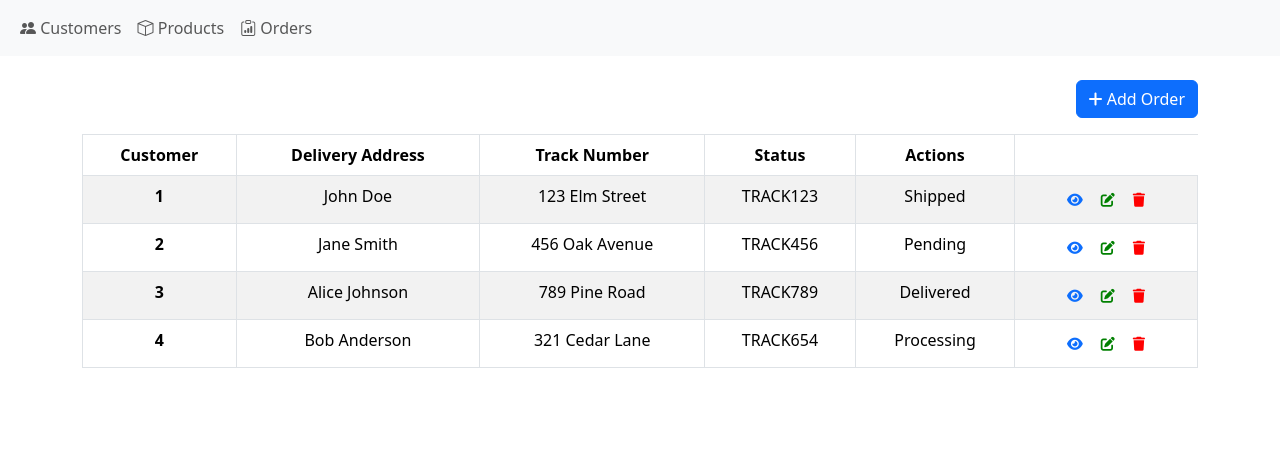
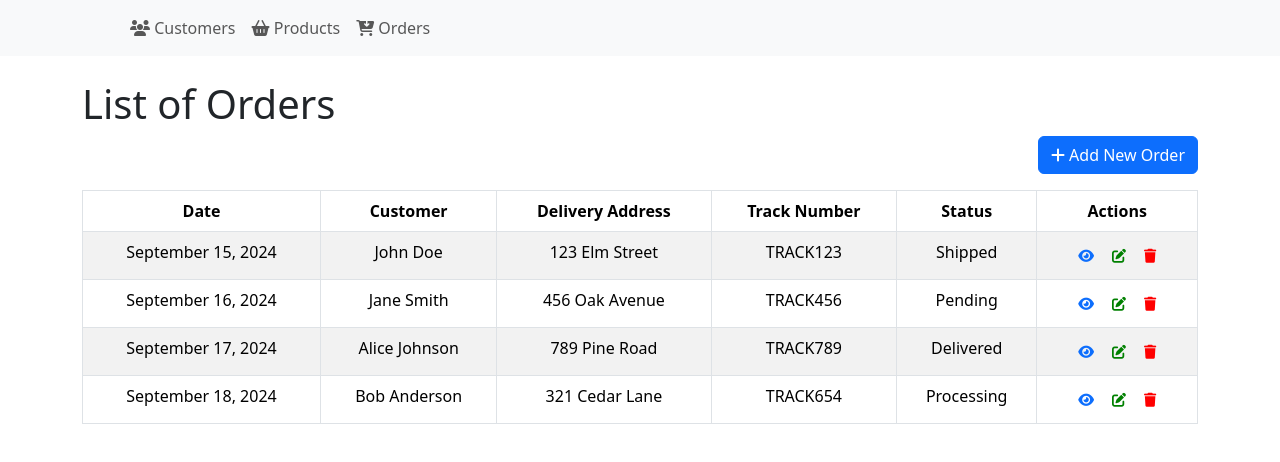
Before and after one commit to Mamoudou12/order_management_vuejs, a Vue app: page /orders in a window 1280 px wide. Shown: the top 462 px of the page. Built offline with nearby package versions, Linux system fonts and the light colour scheme.

Commit message:
Make the eye icon work to view details

```diff
--- a/src/App.vue
+++ b/src/App.vue
@@ -18,18 +18,18 @@
           <ul class="navbar-nav">
             <li class="nav-item">
               <router-link class="nav-link" to="/customers">
-                <i class="bi bi-people-fill"></i>
+                <i class="fa-solid fa-users"></i>
                 Customers
               </router-link>
             </li>
             <li class="nav-item">
               <router-link class="nav-link" to="/products">
-                <i class="bi bi-box"></i>
+                <i class="fa-solid fa-basket-shopping"></i>
                 Products
               </router-link>
             </li>
             <li class="nav-item">
-              <router-link class="nav-link" to="/orders"> <i class="bi bi-clipboard-data"></i> Orders </router-link>
+              <router-link class="nav-link" to="/orders"> <i class="fa-solid fa-cart-arrow-down"></i> Orders </router-link>
             </li>
           </ul>
         </div>
@@ -48,4 +48,8 @@
 .navbar {
   margin-bottom: 20px;
 }
+
+.navbar ul {
+  margin-left: 110px;
+}
 </style>
--- a/src/views/customers/CustomerList.vue
+++ b/src/views/customers/CustomerList.vue
@@ -9,7 +9,7 @@
       data-bs-target="#addCustomerModal"
       style="float: right"
     >
-      <i class="fas fa-plus"></i> Add Customer
+      <i class="fas fa-plus"></i> Add New Customer
     </button>
 
     <!-- Modal pour ajouter un client -->
@@ -34,12 +34,11 @@
       </thead>
       <tbody>
         <tr v-for="customer in customers" :key="customer.id">
-          <th scope="row">{{ customer.id }}</th>
           <td>{{ customer.name }}</td>
           <td>{{ customer.address }}</td>
           <td>{{ customer.email }}</td>
           <td>{{ customer.phone }}</td>
-          <td>
+          <td class="text-center">
             <!-- Bouton Voir -->
             <button
               class="btn btn-link btn-sm"
@@ -133,17 +132,45 @@ import CustomerModal from "./CustomerModal.vue";
 const customers = ref([
   {
     id: 1,
-    name: "John Doe",
-    address: "123 Elm St",
-    email: "john@example.com",
-    phone: "555-1234",
+    name: "Ousmane Ly",
+    address: "Riyad",
+    email: "ou@example.com",
+    phone: "48-65-98-32",
   },
   {
     id: 2,
-    name: "Jane Smith",
-    address: "456 Oak St",
-    email: "jane@example.com",
-    phone: "555-5678",
+    name: "Ag",
+    address: "ksar",
+    email: "ag@example.com",
+    phone: "42-59-76-32",
+  },
+  {
+    id:3,
+    name: "Fatimata",
+    address: "Sebkha",
+    email: "fa@example.com",
+    phone: "43-51-76-32",
+  },
+  {
+    id:4,
+    name: "Aichettou",
+    address: "toujinine",
+    email: "ac@example.com",
+    phone: "44-31-76-32",
+  },
+  {
+    id:5,
+    name: "Oumar",
+    address: "El mina",
+    email: "ou@example.com",
+    phone: "42-21-36-32",
+  },
+  {
+    id:6,
+    name: "Thimbo",
+    address: "Riyad",
+    email: "th@example.com",
+    phone: "46-11-86-52",
   },
 ]);
 
--- a/src/views/orders/AddOrder.vue
+++ b/src/views/orders/AddOrder.vue
@@ -1,7 +1,6 @@
 <!-- AddOrder.vue -->
 <template>
-    <div class="container mt-4">
-      <h2>Add New Order</h2>
+    <div class="container">
       <OrderForm @submitOrder="handleAddOrder" />
     </div>
   </template>
--- a/src/views/orders/EditOrder.vue
+++ b/src/views/orders/EditOrder.vue
@@ -1,6 +1,5 @@
 <template>
-    <div class="container mt-4">
-      <h2>{{ isEditMode ? 'Edit Order' : 'Add New Order' }}</h2>
+    <div class="container">
       <OrderForm :existingOrder="order" @submitOrder="handleSubmitOrder" />
     </div>
   </template>
--- a/src/views/orders/OrderForm.vue
+++ b/src/views/orders/OrderForm.vue
@@ -1,5 +1,11 @@
 <template>
   <form @submit.prevent="submitOrder">
+    <!-- Conteneur pour les boutons en haut à droite -->
+    <div class="form-buttons">
+      <button type="button" class="btn btn-secondary" @click="goHome">Return to Home</button>
+      <button type="submit" class="btn btn-primary">Submit</button>
+    </div>
+
     <!-- Conteneur pour l'alignement des informations de commande -->
     <div class="container">
       <!-- Section gauche (Date et Nom du client) -->
@@ -25,49 +31,57 @@
         </div>
         <div class="col-md-12 mb-3">
           <label for="status" class="form-label">Order Status</label>
-          <select class="form-control" name="status" id="status">
+          <select class="form-control" v-model="order.status" id="status">
             <option value="Processing">Processing</option>
-            <option value="Processing">Shipped</option>
-            <option value="Processing">Delivered</option>
+            <option value="Shipped">Shipped</option>
+            <option value="Delivered">Delivered</option>
           </select>
         </div>
       </div>
     </div>
 
-    <!-- Section des détails de la commande -->
+    <!-- Section des détails de la commande dans un tableau -->
     <h5 class="mt-4">Order Details</h5>
-    <div v-for="(detail, index) in orderDetails" :key="index" class="mb-3">
-      <div class="row g-3">
-        <div class="col-md-4">
-          <label for="product" class="form-label">Product</label>
-          <input type="text" v-model="detail.product_id" class="form-control" placeholder="Enter Product ID" required>
-        </div>
-        <div class="col-md-3">
-          <label for="quantity" class="form-label">Quantity</label>
-          <input type="number" v-model="detail.quantity" class="form-control" placeholder="Quantity" required>
-        </div>
-        <div class="col-md-3">
-          <label for="price" class="form-label">Price</label>
-          <input type="number" step="0.01" v-model="detail.price" class="form-control" placeholder="Price" required>
-        </div>
-        <div class="col-md-2 d-flex align-items-end">
-          <button type="button" class="btn btn-danger" @click="removeDetail(index)">Remove</button>
-        </div>
-      </div>
-    </div>
+    <table class="table table-bordered">
+      <thead>
+        <tr>
+          <th>Product</th>
+          <th>Quantity</th>
+          <th>Price</th>
+          <th>Actions</th>
+        </tr>
+      </thead>
+      <tbody>
+        <tr v-for="(detail, index) in orderDetails" :key="index">
+          <td>
+            <input type="text" v-model="detail.product_id" class="form-control" placeholder="Enter Product ID" required>
+          </td>
+          <td>
+            <input type="number" v-model="detail.quantity" class="form-control" placeholder="Quantity" required>
+          </td>
+          <td>
+            <input type="number" step="0.01" v-model="detail.price" class="form-control" placeholder="Price" required>
+          </td>
+          <td>
+            <button type="button" class="btn btn-danger" @click="removeDetail(index)">Remove</button>
+          </td>
+        </tr>
+      </tbody>
+    </table>
 
     <!-- Ajouter un autre produit -->
-    <button type="button" class="btn btn-secondary mt-3" @click="addDetail">Add Another Product</button>
+    <button type="button" class="btn btn-success mt-3" @click="addDetail">Add New Detail</button>
 
     <!-- Bouton pour soumettre -->
     <div class="d-grid gap-2 mt-4">
-      <button type="submit" class="btn btn-primary btn-lg">Save Order</button>
+      <!-- Supprimer ce bouton car il est maintenant en haut à droite -->
     </div>
   </form>
 </template>
 
 <script setup>
 import { ref } from 'vue';
+import { useRouter } from 'vue-router';
 
 // Données de la commande (initialisation)
 const order = ref({
@@ -101,6 +115,14 @@ const submitOrder = () => {
   };
   console.log('Order Submitted:', newOrder);
 };
+
+// Initialiser le routeur
+const router = useRouter();
+
+// Fonction pour retourner à la page d'accueil
+const goHome = () => {
+  router.push({ name: 'OrderList' });
+};
 </script>
 
 <style scoped>
@@ -125,4 +147,15 @@ const submitOrder = () => {
     margin-bottom: 20px;
   }
 }
+
+/* Styles pour les boutons en haut à droite */
+.form-buttons {
+  display: flex;
+  justify-content: flex-end;
+  margin-bottom: 20px;
+}
+
+.form-buttons .btn {
+  margin-left: 10px;
+}
 </style>
--- a/src/views/orders/OrderList.vue
+++ b/src/views/orders/OrderList.vue
@@ -1,8 +1,12 @@
 <template>
   <div class="container mt-4">
+    <h1>List of Orders</h1>
     <div class="text-end mb-3">
-      <router-link to="/orders/new" class="btn btn-primary">
-        <i class="fas fa-plus"></i> Add Order
+      <!-- Remplacer le div par un bouton -->
+      <router-link to="/orders/new">
+        <button class="btn btn-primary">
+          <i class="fas fa-plus"></i> Add New Order
+        </button>
       </router-link>
     </div>
 
@@ -10,6 +14,7 @@
     <table class="table table-striped table-hover table-bordered mt-3">
       <thead>
         <tr>
+          <th>Date</th>
           <th>Customer</th>
           <th>Delivery Address</th>
           <th>Track Number</th>
@@ -19,14 +24,18 @@
       </thead>
       <tbody>
         <tr v-for="(order, index) in orders" :key="index">
-          <th>{{ index + 1 }}</th>
+          <td>{{ formatDate(order.date) }}</td>
           <td>{{ order.customer }}</td>
           <td>{{ order.delivery_address }}</td>
           <td>{{ order.track_number }}</td>
           <td>{{ order.status }}</td>
-          <td>
+          <td class="text-center">
             <!-- Bouton Voir -->
-            <button class="btn btn-link btn-sm" @click="selectOrder(index)">
+            <button
+              class="btn btn-link btn-sm"
+              @click="selectOrder(order)"
+              data-bs-toggle="modal"
+              data-bs-target="#viewOrderModal">
               <i class="fas fa-eye"></i>
             </button>
 
@@ -43,36 +52,83 @@
         </tr>
       </tbody>
     </table>
+
+    <!-- Modal pour afficher les détails de la commande -->
+    <div
+      class="modal fade"
+      id="viewOrderModal"
+      tabindex="-1"
+      aria-labelledby="viewOrderModalLabel"
+      aria-hidden="true">
+      <div class="modal-dialog">
+        <div class="modal-content">
+          <div class="modal-header">
+            <h5 class="modal-title" id="viewOrderModalLabel">Order Details</h5>
+            <button
+              type="button"
+              class="btn-close"
+              data-bs-dismiss="modal"
+              aria-label="Close"></button>
+          </div>
+          <div class="modal-body" v-if="selectedOrder">
+            <p><strong>Date:</strong> {{ formatDate(selectedOrder.date) }}</p>
+            <p><strong>Customer:</strong> {{ selectedOrder.customer }}</p>
+            <p><strong>Delivery Address:</strong> {{ selectedOrder.delivery_address }}</p>
+            <p><strong>Track Number:</strong> {{ selectedOrder.track_number }}</p>
+            <p><strong>Status:</strong> {{ selectedOrder.status }}</p>
+
+            <h6>Order Details:</h6>
+            <ul>
+              <li v-for="item in selectedOrder.details" :key="item.product_id">
+                Product: {{ item.product_id }} - Quantity: {{ item.quantity }} - Price: ${{ item.price }}
+              </li>
+            </ul>
+          </div>
+          <div class="modal-footer">
+            <button
+              type="button"
+              class="btn btn-secondary"
+              data-bs-dismiss="modal">Close</button>
+          </div>
+        </div>
+      </div>
+    </div>
   </div>
 </template>
 
 <script setup>
 import { ref } from 'vue';
-import { useRouter } from 'vue-router';
 
-const router = useRouter();
-
-// Exemple de liste des commandes
+// Exemple de liste des commandes avec des détails
 const orders = ref([
-  { customer: "John Doe", delivery_address: "123 Elm Street", track_number: "TRACK123", status: "Shipped" },
-  { customer: "Jane Smith", delivery_address: "456 Oak Avenue", track_number: "TRACK456", status: "Pending" },
-  { customer: "Alice Johnson", delivery_address: "789 Pine Road", track_number: "TRACK789", status: "Delivered" },
-  { customer: "Bob Anderson", delivery_address: "321 Cedar Lane", track_number: "TRACK654", status: "Processing" },
+  { date: '2024-09-15', customer: "John Doe", delivery_address: "123 Elm Street", track_number: "TRACK123", status: "Shipped", details: [{ product_id: 'Product A', quantity: 2, price: 49.99 }, { product_id: 'Product B', quantity: 1, price: 29.99 }] },
+  { date: '2024-09-16', customer: "Jane Smith", delivery_address: "456 Oak Avenue", track_number: "TRACK456", status: "Pending", details: [{ product_id: 'Product A', quantity: 3, price: 19.99 }] },
+  { date: '2024-09-17', customer: "Alice Johnson", delivery_address: "789 Pine Road", track_number: "TRACK789", status: "Delivered", details: [{ product_id: 'Product C', quantity: 1, price: 99.99 }] },
+  { date: '2024-09-18', customer: "Bob Anderson", delivery_address: "321 Cedar Lane", track_number: "TRACK654", status: "Processing", details: [{ product_id: 'Product A', quantity: 5, price: 9.99 }] },
 ]);
 
-// Fonction pour rediriger vers les détails de la commande
-const selectOrder = (index) => {
-  router.push(`/orders/detail/${index}`);
+// Variable pour stocker la commande sélectionnée
+const selectedOrder = ref(null);
+
+// Fonction pour sélectionner une commande et ouvrir la modale
+const selectOrder = (order) => {
+  selectedOrder.value = { ...order }; // Crée une copie de l'objet pour éviter les modifications directes
 };
 
 // Fonction pour confirmer la suppression d'une commande
 const confirmDelete = (order) => {
-  if (confirm('Are you sure you want to delete this order?')) {
+  if (confirm('Êtes-vous sûr de vouloir supprimer cette commande?')) {
     const index = orders.value.indexOf(order);
     if (index > -1) {
       orders.value.splice(index, 1);
     }
   }
+};
+
+// Fonction pour formater la date
+const formatDate = (dateString) => {
+  const options = { year: 'numeric', month: 'long', day: 'numeric' };
+  return new Date(dateString).toLocaleDateString(undefined, options);
 };
 </script>
 
--- a/src/views/products/ProductList.vue
+++ b/src/views/products/ProductList.vue
@@ -9,7 +9,7 @@
       data-bs-target="#addProductModal"
       style="float: right"
     >
-        <i class="fas fa-plus"></i> Add Product
+      <i class="fas fa-plus"></i> Add New Product
     </button>
 
     <!-- Table des produits -->
@@ -28,7 +28,6 @@
       </thead>
       <tbody>
         <tr v-for="product in products" :key="product.id">
-            <th scope="row">{{ product.id }}</th>
           <td>{{ product.name }}</td>
           <td>{{ product.description }}</td>
           <td>{{ product.price }}</td>
@@ -36,7 +35,7 @@
           <td>{{ product.category }}</td>
           <td>{{ product.barcode }}</td>
           <td>{{ product.status }}</td>
-            <td>
+          <td class="text-center">
             <!-- Bouton Voir (œil) -->
             <button
               class="btn btn-link btn-sm"
@@ -102,32 +101,29 @@
           <div class="modal-body">
             <div class="row">
               <div class="col-6">
-                  <strong>ID:</strong> {{ selectedProduct.id }}
+                <strong>Name:</strong> {{ selectedProduct.name }}
               </div>
               <div class="col-6">
-                  <strong>Name:</strong> {{ selectedProduct.name }}
+                <strong>Description:</strong> {{ selectedProduct.description }}
               </div>
             </div>
             <div class="row mt-3">
               <div class="col-6">
-                  <strong>Description:</strong> {{ selectedProduct.description }}
+                <strong>Price:</strong> {{ selectedProduct.price }}
               </div>
               <div class="col-6">
-                  <strong>Price:</strong> {{ selectedProduct.price }}
+                <strong>Stock:</strong> {{ selectedProduct.stock }}
               </div>
             </div>
             <div class="row mt-3">
               <div class="col-6">
-                  <strong>Stock:</strong> {{ selectedProduct.stock }}
+                <strong>Category:</strong> {{ selectedProduct.category }}
               </div>
               <div class="col-6">
-                  <strong>Category:</strong> {{ selectedProduct.category }}
+                <strong>Barcode:</strong> {{ selectedProduct.barcode }}
               </div>
             </div>
             <div class="row mt-3">
-                <div class="col-6">
-                  <strong>Barcode:</strong> {{ selectedProduct.barcode }}
-                </div>
               <div class="col-6">
                 <strong>Status:</strong> {{ selectedProduct.status }}
               </div>
@@ -152,11 +148,9 @@
       @save="updateProduct"
       modal-id="editProductModal"
       title="Edit Product"
-
     />
   </div>
 </template>
-
 
 <script setup>
 import { ref } from 'vue';
@@ -166,7 +160,7 @@ import ProductModal from './ProductModal.vue';
 const products = ref([
   {
     id: 1,
-    name: 'Product 1',
+    name: 'Product 001',
     description: 'Description of Product 1',
     price: 100.0,
     stock: 10,
@@ -176,7 +170,7 @@ const products = ref([
   },
   {
     id: 2,
-    name: 'Product 2',
+    name: 'Product 002',
     description: 'Description of Product 2',
     price: 150.0,
     stock: 5,
@@ -184,18 +178,18 @@ const products = ref([
     barcode: '0987654321',
     status: 'Unavailable',
   },
+  {
+    id: 2,
+    name: 'Product 003',
+    description: 'Description of Product 2',
+    price: 250.0,
+    stock: 10,
+    category: 'Category 3',
+    barcode: '0987654325',
+    status: 'Available',
+  },
 ]);
 
-// Nouveau produit pour ajout
-const newProduct = ref({
-  name: '',
-  description: '',
-  price: 0,
-  stock: 0,
-  category: '',
-  barcode: '',
-  status: 'Available',
-});
 
 // Produit sélectionné pour voir, éditer ou supprimer
 const selectedProduct = ref({});
@@ -252,7 +246,6 @@ const closeModal = (modalId) => {
 };
 </script>
 
-
 <style scoped>
 /* Ajoutez des styles si nécessaire */
 </style>
```
Also changed, not shown: src/components/HelloWorld.vue (deleted, +0 -43 lines), src/router/index.js (+19 -7 lines). Lines whose indentation alone changed are shown as unchanged.
